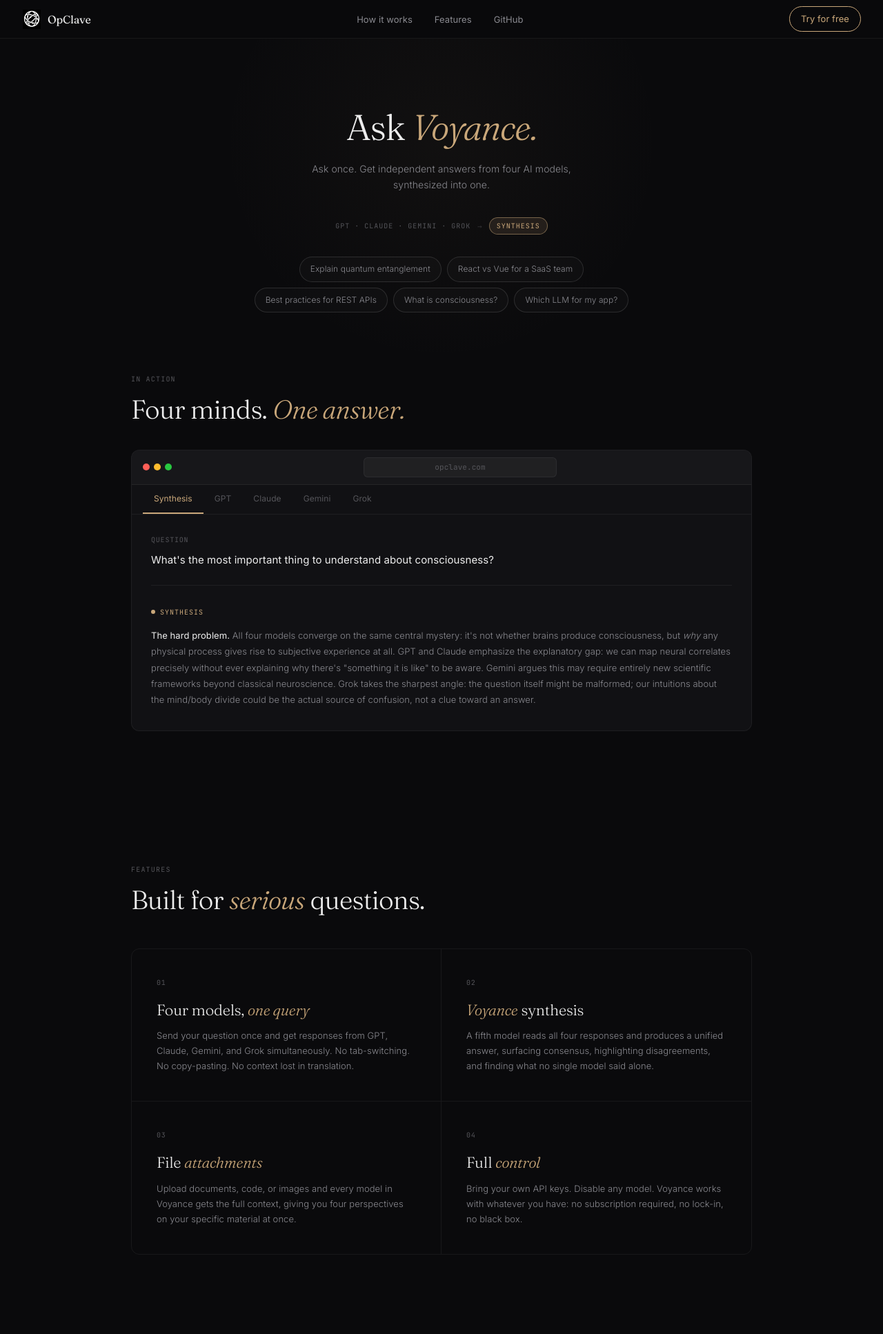
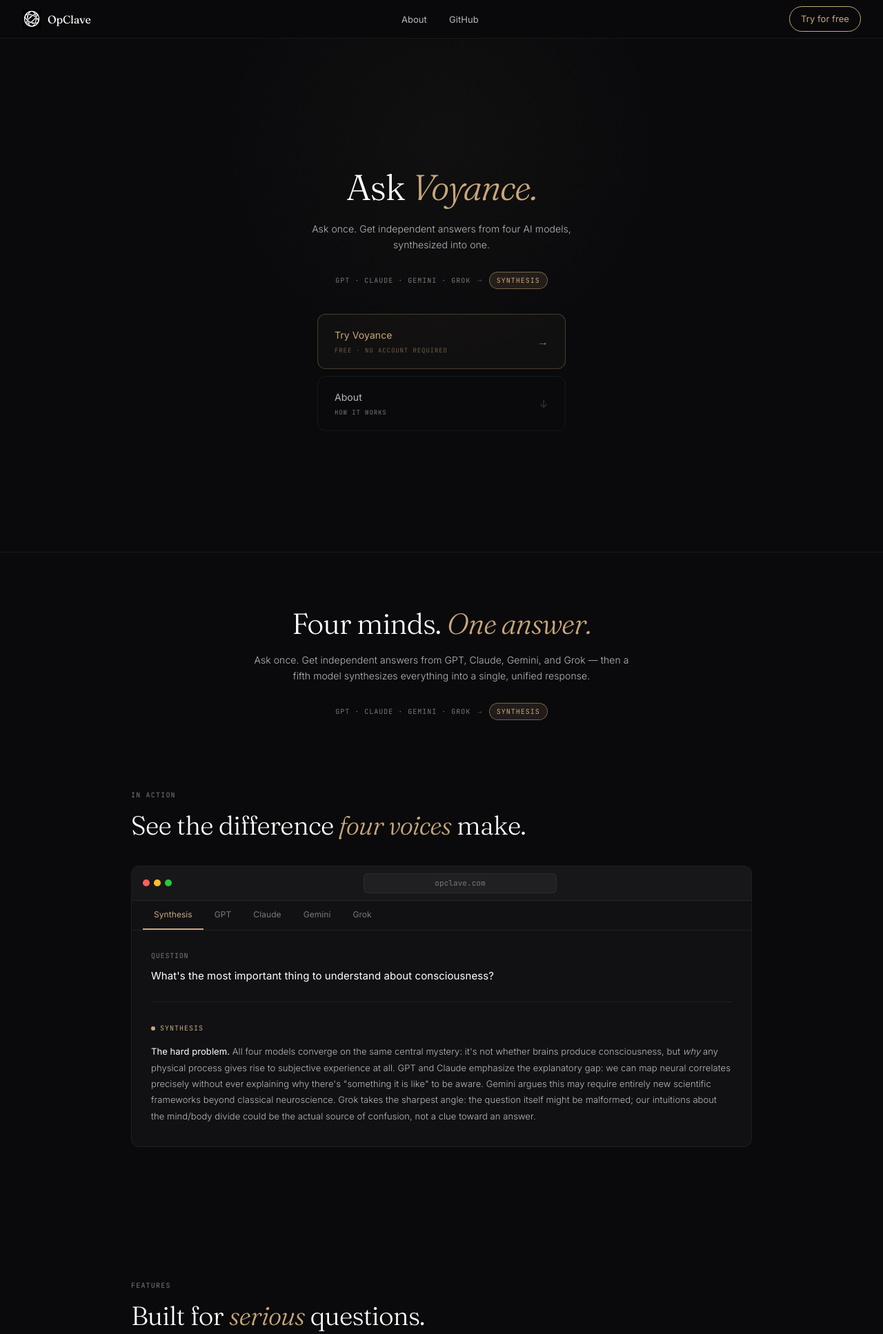
Before and after one commit to aarush-bajaj/OpClave, a FastAPI app: page / in a window 1280 px wide. Shown: the top 1934 px of the page at 69% size. Run offline with FastAPI, Linux system fonts and the light colour scheme.

Commit message:
changing the landing page

```diff
--- a/templates/landing.html
+++ b/templates/landing.html
@@ -16,9 +16,9 @@
       --bg-raised: #111114;
       --line: rgba(255, 255, 255, 0.06);
       --line-hover: rgba(255, 255, 255, 0.12);
-      --text: #ededed;
-      --text-dim: #8a8a90;
-      --text-faint: #55555a;
+      --text: #ffffff;
+      --text-dim: #b8b8c0;
+      --text-faint: #78787e;
       --accent: #c9a77a;
       --accent-soft: rgba(201, 167, 122, 0.12);
       --serif: 'Fraunces', serif;
@@ -115,31 +115,35 @@
     }
     .nav-cta:hover { background: var(--accent-soft); }
 
-    /* Hero */
-    .hero {
+    /* ── Hero ── */
+    .splash {
       position: relative;
+      min-height: calc(100vh - 56px);
+      display: flex;
+      flex-direction: column;
+      align-items: center;
+      justify-content: center;
       padding: 100px 24px 88px;
       text-align: center;
       overflow: hidden;
     }
-    .hero::before {
+    .splash::before {
       content: '';
       position: absolute;
-      top: 0;
-      left: 50%;
+      top: 0; left: 50%;
       transform: translateX(-50%);
-      width: 700px;
-      height: 500px;
+      width: 700px; height: 500px;
       background: radial-gradient(ellipse at 50% 30%, rgba(201, 167, 122, 0.04) 0%, transparent 65%);
       pointer-events: none;
     }
 
-    .hero-inner {
+    .splash-inner {
       max-width: 560px;
       margin: 0 auto;
       position: relative;
     }
-    .hero h1 {
+
+    .splash-wordmark {
       font-family: var(--serif);
       font-weight: 300;
       font-size: 52px;
@@ -149,18 +153,151 @@
       color: var(--text);
       margin-bottom: 20px;
     }
-    .hero h1 em {
+    .splash-wordmark em {
       font-style: italic;
       color: var(--accent);
     }
-    .hero-subtitle {
+
+    .splash-tagline {
       font-family: var(--sans);
       font-weight: 300;
       font-size: 14px;
       color: var(--text-dim);
       max-width: 380px;
-      margin: 0 auto 36px;
+      margin: 0 auto 28px;
       line-height: 1.65;
+    }
+
+    .splash-cards {
+      display: flex;
+      flex-direction: column;
+      gap: 10px;
+      align-items: center;
+      width: 100%;
+      max-width: 360px;
+      margin: 0 auto;
+    }
+
+    .splash-card {
+      display: flex;
+      align-items: center;
+      justify-content: space-between;
+      width: 100%;
+      padding: 18px 24px;
+      border-radius: 12px;
+      border: 1px solid var(--line);
+      background: transparent;
+      cursor: pointer;
+      text-align: left;
+      position: relative;
+      overflow: hidden;
+      transition: border-color 0.3s ease, box-shadow 0.3s ease, background 0.3s ease;
+    }
+
+    .splash-card::before {
+      content: '';
+      position: absolute;
+      inset: 0;
+      opacity: 0;
+      transition: opacity 0.3s ease;
+      pointer-events: none;
+    }
+
+    .splash-card--primary {
+      border-color: rgba(201, 167, 122, 0.3);
+      background: rgba(201, 167, 122, 0.04);
+    }
+    .splash-card--primary::before {
+      background: radial-gradient(ellipse at 20% 50%, rgba(201, 167, 122, 0.12) 0%, transparent 60%);
+    }
+    .splash-card--primary:hover {
+      border-color: rgba(201, 167, 122, 0.65);
+      background: rgba(201, 167, 122, 0.07);
+      box-shadow: 0 0 32px rgba(201, 167, 122, 0.14), inset 0 0 24px rgba(201, 167, 122, 0.04);
+    }
+    .splash-card--primary:hover::before { opacity: 1; }
+
+    .splash-card--secondary::before {
+      background: radial-gradient(ellipse at 20% 50%, rgba(255, 255, 255, 0.05) 0%, transparent 60%);
+    }
+    .splash-card--secondary:hover {
+      border-color: rgba(255, 255, 255, 0.14);
+      background: rgba(255, 255, 255, 0.025);
+      box-shadow: 0 0 24px rgba(255, 255, 255, 0.04);
+    }
+    .splash-card--secondary:hover::before { opacity: 1; }
+
+    .card-text { display: flex; flex-direction: column; gap: 3px; }
+
+    .card-label {
+      font-family: var(--sans);
+      font-weight: 400;
+      font-size: 14px;
+      color: var(--text-dim);
+      transition: color 0.25s ease;
+    }
+    .splash-card--primary .card-label { color: var(--accent); }
+    .splash-card--primary:hover .card-label { color: var(--accent); }
+    .splash-card--secondary:hover .card-label { color: var(--text); }
+
+    .card-sub {
+      font-family: var(--mono);
+      font-size: 9px;
+      letter-spacing: 0.1em;
+      text-transform: uppercase;
+      color: var(--text-faint);
+      transition: color 0.25s ease;
+    }
+    .splash-card--primary .card-sub { color: rgba(201, 167, 122, 0.5); }
+
+    .card-arrow {
+      font-size: 16px;
+      color: var(--text-faint);
+      line-height: 1;
+      flex-shrink: 0;
+      transition: transform 0.35s cubic-bezier(0.34, 1.4, 0.64, 1), color 0.25s ease, opacity 0.25s ease;
+      opacity: 0.5;
+    }
+    .splash-card--primary .card-arrow { color: var(--accent); opacity: 0.7; }
+    .splash-card:hover .card-arrow { opacity: 1; }
+    .splash-card--primary:hover .card-arrow { transform: translateX(5px); }
+    .splash-card--secondary:hover .card-arrow { transform: translateY(5px); }
+
+    /* ── About section ── */
+    #about {
+      border-top: 1px solid var(--line);
+    }
+
+    /* Hero-like about intro */
+    .about-intro {
+      padding: 80px 24px 64px;
+      text-align: center;
+    }
+    .about-intro-inner {
+      max-width: 560px;
+      margin: 0 auto;
+    }
+    .about-intro h2 {
+      font-family: var(--serif);
+      font-weight: 300;
+      font-size: 42px;
+      line-height: 1.1;
+      letter-spacing: -0.025em;
+      font-variation-settings: "opsz" 144;
+      color: var(--text);
+      margin-bottom: 18px;
+    }
+    .about-intro h2 em {
+      font-style: italic;
+      color: var(--accent);
+    }
+    .about-intro p {
+      font-family: var(--sans);
+      font-weight: 300;
+      font-size: 14px;
+      color: var(--text-dim);
+      line-height: 1.65;
+      margin-bottom: 28px;
     }
 
     .model-flow {
@@ -169,7 +306,7 @@
       justify-content: center;
       gap: 10px;
       flex-wrap: wrap;
-      margin-bottom: 32px;
+      margin-bottom: 36px;
     }
     .model-flow-models {
       font-family: var(--mono);
@@ -193,31 +330,6 @@
       border: 1px solid rgba(201, 167, 122, 0.5);
       padding: 3px 10px;
       border-radius: 999px;
-      background: var(--accent-soft);
-    }
-
-    .chips {
-      display: flex;
-      flex-wrap: wrap;
-      gap: 8px;
-      justify-content: center;
-    }
-    .chip {
-      font-family: var(--sans);
-      font-weight: 300;
-      font-size: 12px;
-      color: var(--text-dim);
-      border: 1px solid var(--line-hover);
-      padding: 7px 15px;
-      border-radius: 999px;
-      background: rgba(255, 255, 255, 0.02);
-      cursor: pointer;
-      transition: border-color 0.2s, color 0.2s, background 0.2s;
-      display: inline-block;
-    }
-    .chip:hover {
-      border-color: rgba(201, 167, 122, 0.4);
-      color: var(--text);
       background: var(--accent-soft);
     }
 
@@ -583,8 +695,13 @@
       nav { padding: 0 16px; }
       .nav-links { display: none; }
 
-      .hero { padding: 72px 16px 64px; }
-      .hero h1 { font-size: 36px; }
+      .splash { padding: 48px 16px 64px; }
+      .splash-wordmark { font-size: 40px; }
+      .splash-cards { flex-direction: column; align-items: center; }
+      .splash-card { width: 100%; max-width: 320px; height: auto; padding: 22px 24px; flex-direction: row; align-items: center; justify-content: space-between; }
+
+      .about-intro { padding: 56px 16px 48px; }
+      .about-intro h2 { font-size: 30px; }
 
       .section { padding: 64px 16px; }
       .section-title { font-size: 28px; margin-bottom: 32px; }
@@ -615,7 +732,7 @@
 <!-- Page-transition overlay -->
 <div id="pt-overlay" style="position:fixed;inset:0;background:#0a0a0c;opacity:0;pointer-events:none;z-index:9999;transition:opacity 0.45s cubic-bezier(0.4,0,0.2,1)"></div>
 
-<!-- Shared logo mark symbols (nav, footer, CTA) -->
+<!-- Shared logo mark symbols -->
 <svg style="display:none" xmlns="http://www.w3.org/2000/svg">
   <symbol id="lm-sm" viewBox="0 0 28 28" fill="none">
     <circle cx="14" cy="14" r="12.5" stroke="rgba(255,255,255,0.1)"  stroke-width="0.75"/>
@@ -638,19 +755,18 @@
     <span class="nav-wordmark">OpClave</span>
   </a>
   <ul class="nav-links">
-    <li><a href="#how-it-works">How it works</a></li>
-    <li><a href="#features">Features</a></li>
+    <li><a href="#about">About</a></li>
     <li><a href="https://github.com/p6oo" target="_blank" rel="noopener">GitHub</a></li>
   </ul>
   <a href="/app" class="nav-cta">Try for free</a>
 </nav>
 
 <!-- Hero -->
-<section class="hero">
-  <div class="hero-inner">
-    <h1 class="fade-in">Ask <em>Voyance.</em></h1>
+<section class="splash">
+  <div class="splash-inner">
+    <h1 class="splash-wordmark fade-in">Ask <em>Voyance.</em></h1>
 
-    <p class="hero-subtitle fade-in" style="transition-delay:.1s">
+    <p class="splash-tagline fade-in" style="transition-delay:.1s">
       Ask once. Get independent answers from four AI models, synthesized into one.
     </p>
 
@@ -660,22 +776,50 @@
       <span class="model-flow-synthesis">Synthesis</span>
     </div>
 
-    <div class="chips fade-in" style="transition-delay:.2s">
-      <a href="/app" class="chip">Explain quantum entanglement</a>
-      <a href="/app" class="chip">React vs Vue for a SaaS team</a>
-      <a href="/app" class="chip">Best practices for REST APIs</a>
-      <a href="/app" class="chip">What is consciousness?</a>
-      <a href="/app" class="chip">Which LLM for my app?</a>
+    <div class="splash-cards fade-in" style="transition-delay:.2s">
+      <a href="/app" class="splash-card splash-card--primary">
+        <div class="card-text">
+          <div class="card-label">Try Voyance</div>
+          <div class="card-sub">Free · No account required</div>
+        </div>
+        <div class="card-arrow">→</div>
+      </a>
+      <a href="#about" class="splash-card splash-card--secondary">
+        <div class="card-text">
+          <div class="card-label">About</div>
+          <div class="card-sub">How it works</div>
+        </div>
+        <div class="card-arrow">↓</div>
+      </a>
     </div>
   </div>
 </section>
+
+<!-- About -->
+<div id="about">
+
+  <!-- Intro -->
+  <div class="about-intro">
+    <div class="about-intro-inner">
+      <h2 class="fade-in">Four minds. <em>One answer.</em></h2>
+      <p class="fade-in" style="transition-delay:.06s">
+        Ask once. Get independent answers from GPT, Claude, Gemini, and Grok —
+        then a fifth model synthesizes everything into a single, unified response.
+      </p>
+      <div class="model-flow fade-in" style="transition-delay:.12s">
+        <span class="model-flow-models">GPT · Claude · Gemini · Grok</span>
+        <span class="model-flow-arrow">→</span>
+        <span class="model-flow-synthesis">Synthesis</span>
+      </div>
+    </div>
+  </div>
 
   <!-- App Preview -->
   <section class="preview-section">
     <div class="preview-inner">
       <div class="preview-header fade-in">
         <p class="eyebrow">In action</p>
-      <h2 class="section-title" style="margin-bottom:0">Four minds. <em>One answer.</em></h2>
+        <h2 class="section-title" style="margin-bottom:0">See the difference <em>four voices</em> make.</h2>
       </div>
 
       <div class="browser-chrome fade-in" style="margin-top:36px;transition-delay:.08s">
@@ -780,6 +924,8 @@
     <a href="/app" class="cta-btn fade-in" style="transition-delay:.15s">Ask Voyance</a>
   </section>
 
+</div>
+
 <!-- Footer -->
 <footer>
   <a href="/" class="footer-logo">
@@ -849,7 +995,7 @@
     });
   });
 
-  // Transition animation for all /app links
+  // Fade transition for /app links
   document.querySelectorAll('a[href="/app"]').forEach(function(link) {
     link.addEventListener('click', function(e) {
       e.preventDefault();
```
Also changed, not shown: public/index.html (+204 -58 lines), templates/index.html (+7 -7 lines), .claude/settings.local.json. Lines whose indentation alone changed are shown as unchanged.
